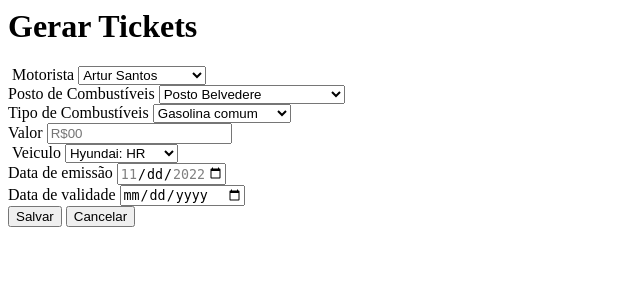
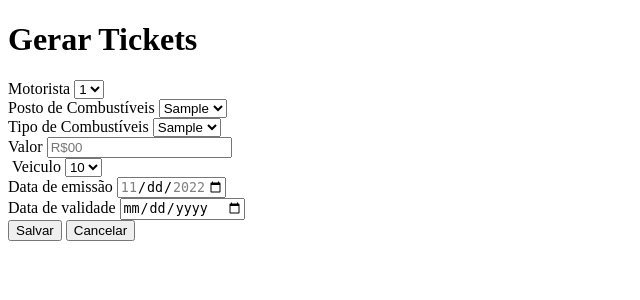
Before and after one commit to danielMachado3fs/projeto-integrador-pHp, a PHP site: page /App/Views/tickets/gerarTickets.php in a window 1280 px wide. Shown: the top 300 px of the page, without its empty margins (0-640 px from the left). Run offline with PHP 8.4, Linux system fonts and the light colour scheme; tables that the repository leaves empty or names only in its code hold one stand-in row (values such as "Sample post").

Commit message:
os select de form estao pegando os dados do banco de dado

```diff
--- a/App/Views/tickets/gerarTickets.php
+++ b/App/Views/tickets/gerarTickets.php
@@ -1,24 +1,49 @@
+
+<!-- conexão com o banco de dados para pegar os dados -->
+<!-- mudar os query para pegar os dados de cada tabela diferente, da tabela funcionarios, veiculo etc -->
+<?php
+$hostname = "localhost";
+$username="root";
+$password= "";
+$databaseName="scf_db";
+
+$connect = mysqli_connect($hostname,$username, $password, $databaseName);
+$query="SELECT * FROM `registration`";
+
+$result1 = mysqli_query($connect,$query);
+$result2 = mysqli_query($connect,$query);
+$result3 = mysqli_query($connect,$query);
+$result4 = mysqli_query($connect,$query);
+
+?>
+<!--  fim da conexão -->
+
+
+<!doctype html>
+<head>
+<charset="utf8">
+</head>
+
 <div class="title">
   <h1>Gerar Tickets</h1>
 </div>
+
 <div class="panelBody">
   <div id="form">
 
-            <form>
+            <form action="connectGetTickets.php" method="post">
+
               <div class="divFormulario">
                 <div class="contentsFormulario">
 
                   <div>
-                    <label class="inputForm" for="motorista">&nbsp;Motorista</label>
+                    <label class="inputForm" for="motorista"> Motorista</label>
 
                       <select  size="1" name="motorista">
-                          <option> Artur Santos</option>
-                          <option> Daniel Maciel </option>
-                          <option> Fabricio Correia</option>
-                          <option> Fernando Elias</option>
-                          <option> Guilherme Freitas </option>
-                          <option> Julio Eler </option>
-                          <option> Raniery Neiva </option>
+                      <?php while ($row1 = mysqli_fetch_array($result1)):;?>
+                      <option><?php echo $row1[0];?></option>
+                      <?php endwhile;?>
+                      </select>
                       </select>
                       <br>
                   </div>
@@ -28,43 +53,36 @@
                   <div>
                     <div >
                       <label class="inputForm" for="postoCombustiveis">Posto de Combustíveis</label>
-                      <select  size="1" name="postos">
-                        <option> Posto Belvedere </option>
-                        <option> Posto Ipiranga </option>
-                        <option> Posto Veraneio XIII </option>
-                        <option> Posto Shell </option>
-                        <option> Posto Furacão Rede Riva 7 </option>
-                        <option> Posto D&F da rede D&D </option>
-                        <option> Posto GT7 </option>
+                      <select  size="1" name="postocombustiveis" >
+                      <?php while ($row2 = mysqli_fetch_array($result2)):;?>
+                      <option><?php echo $row2[1];?></option>
+                      <?php endwhile;?>
                     </select>
                     </div>
                     <div  >
+
                       <label class="inputForm" for="TipoCombustiveis">Tipo de Combustíveis</label>
                       <select   size="1" name="tiposCombustiveis">
-                        <option> Gasolina comum </option>
-                        <option> Gasolina aditivada </option>
-                        <option> Gasolina premium </option>
-                        <option> Gasolina formulada </option>
-                        <option> Etanol </option>
-                        <option> Etanol aditivado </option>
-                        <option> Diesel </option>
+                      <?php while ($row3 = mysqli_fetch_array($result3)):;?>
+                      <option><?php echo $row3[2];?></option>
+                      <?php endwhile;?>
                     </select>
                     </div>
+
                     <div class="inputForm">
                       <label for="valor">Valor</label>
                       <input class="input" type="number" name="valor" id="valor" placeholder="R$00">
                     </div>
-                    <div  >
+
+                    <div>
                       <label class="inputForm" for="veiculo">&nbsp;Veiculo</label>
                        <select  size="1" name="postos">
-                        <option> Hyundai: HR</option>
-                        <option> Hyundai: HD80 </option>
-                        <option> Volvo: FH </option>
-                        <option> Scania </option>
-                        <option> Volksvagen </option>
-
+                      <?php while ($row4 = mysqli_fetch_array($result4)):;?>
+                      <option><?php echo $row4[4];?></option>
+                      <?php endwhile;?>
                     </select>
                     </div>
+
                     <div class="inputForm">
                       <label for="dateEmissao"> Data de emissão</label>
 
--- a/public/index.php
+++ b/public/index.php
@@ -1,6 +1,6 @@
 <?php
 
-	ini_set('error_reporting', 'E_STRICT');
+	//ini_set('error_reporting', 'E_STRICT');
 
 	require_once "../vendor/autoload.php";
 
```
Also changed, not shown: App/Models/Tickets.php (added, +14 -0 lines), App/Views/tickets/connectGetTickets.php (added, +27 -0 lines), App/Views/tickets/connectionGeraTickets.php (added, +12 -0 lines).
